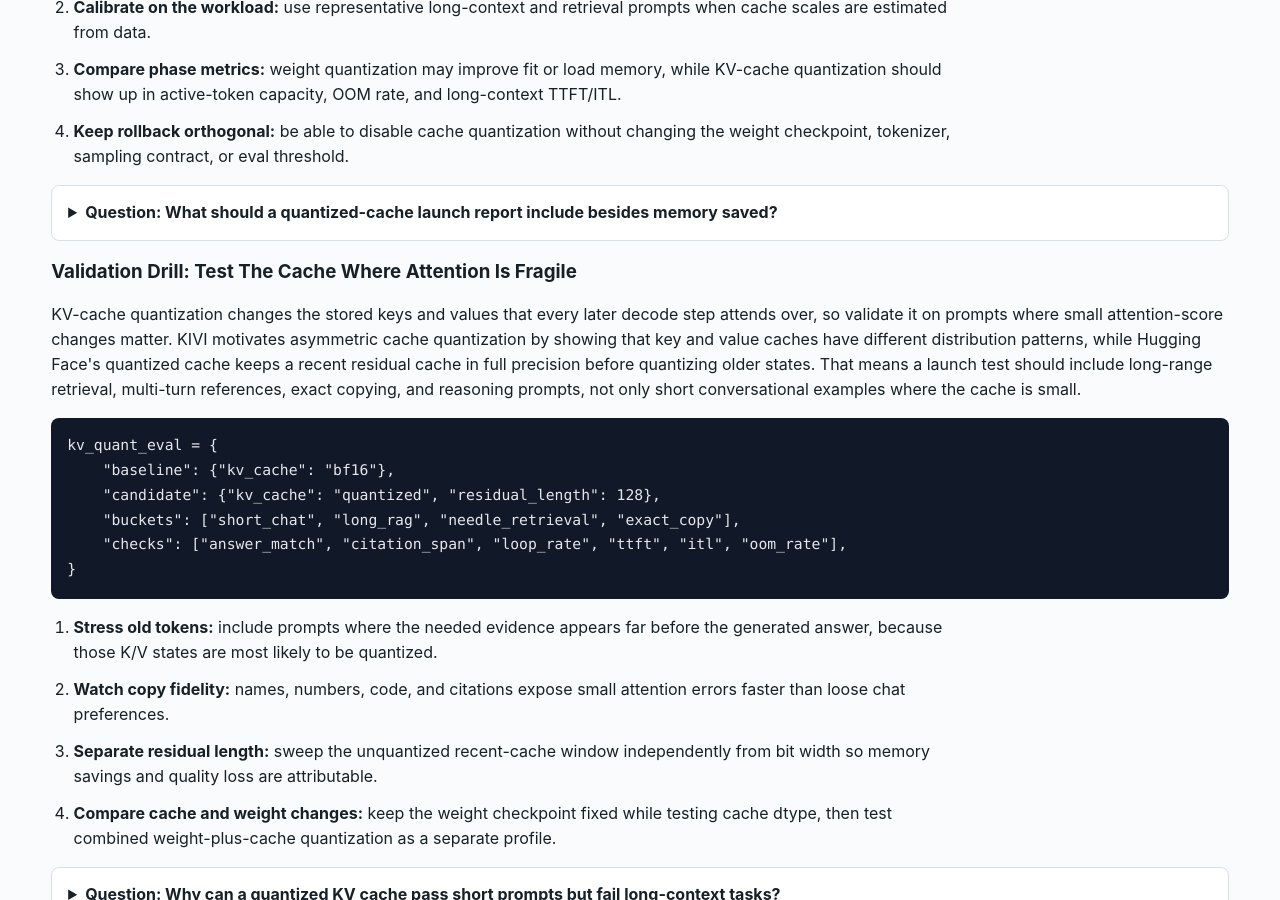
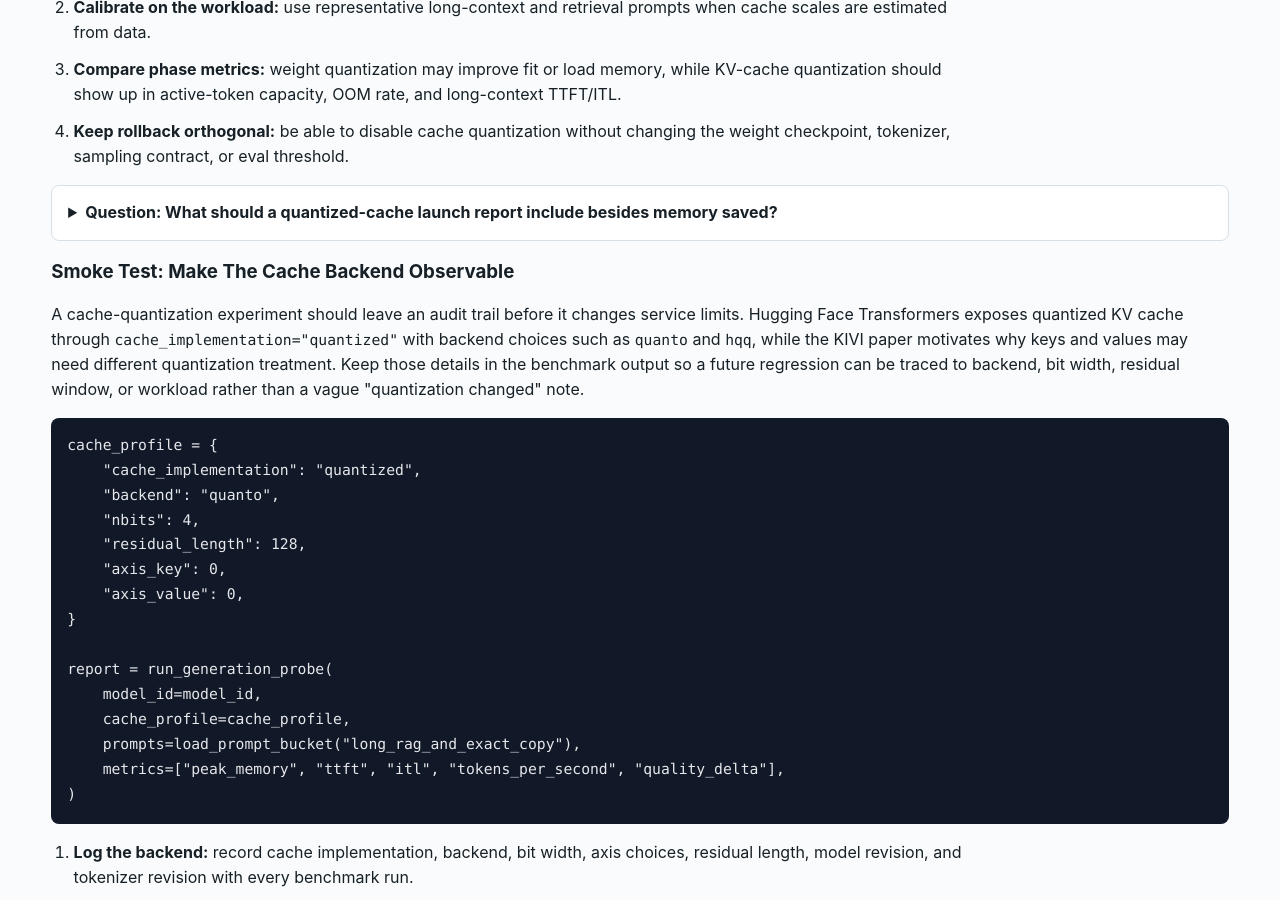
Before and after one commit to kennethli319/kennethli319.github.io, a Jekyll site: the page llm-ml-course/lessons/production-serving.html, which Jekyll copies as it is, in a window 1280 px wide and 900 px high, scrolled down 16823 px. Built offline with Jekyll 4.4.1, drawn with Linux system fonts in a browser that asks for light colours; some of the changed text lies outside the part shown.

Commit message:
Sync LLM course KV cache quantization smoke test

```diff
--- a/llm-ml-course/lessons/production-serving.html
+++ b/llm-ml-course/lessons/production-serving.html
@@ -686,6 +686,41 @@ for profile in quantization_matrix:
         <summary>Question: What should a quantized-cache launch report include besides memory saved?</summary>
         <p>It should include cache dtype, scale source, hardware and engine support, prompt buckets tested, quality deltas, TTFT, ITL, OOM or eviction rate, and the rollback profile that restores the previous cache dtype.</p>
       </details>
+      <h3>Smoke Test: Make The Cache Backend Observable</h3>
+      <p>
+        A cache-quantization experiment should leave an audit trail before it
+        changes service limits. Hugging Face Transformers exposes quantized KV
+        cache through <code>cache_implementation="quantized"</code> with backend
+        choices such as <code>quanto</code> and <code>hqq</code>, while the KIVI
+        paper motivates why keys and values may need different quantization
+        treatment. Keep those details in the benchmark output so a future
+        regression can be traced to backend, bit width, residual window, or
+        workload rather than a vague "quantization changed" note.
+      </p>
+      <pre><code class="language-python">cache_profile = {
+    "cache_implementation": "quantized",
+    "backend": "quanto",
+    "nbits": 4,
+    "residual_length": 128,
+    "axis_key": 0,
+    "axis_value": 0,
+}
+
+report = run_generation_probe(
+    model_id=model_id,
+    cache_profile=cache_profile,
+    prompts=load_prompt_bucket("long_rag_and_exact_copy"),
+    metrics=["peak_memory", "ttft", "itl", "tokens_per_second", "quality_delta"],
+)</code></pre>
+      <ol class="steps">
+        <li><strong>Log the backend:</strong> record cache implementation, backend, bit width, axis choices, residual length, model revision, and tokenizer revision with every benchmark run.</li>
+        <li><strong>Compare one change:</strong> hold weights, sampling, prompt bucket, and max tokens fixed while changing only the cache profile.</li>
+        <li><strong>Include rollback evidence:</strong> save the baseline memory and latency counters beside the candidate so disabling cache quantization is a known path, not a guess.</li>
+      </ol>
+      <details class="qa">
+        <summary>Question: Why is backend metadata part of correctness?</summary>
+        <p>Different cache backends, axes, bit widths, and residual windows can store different approximations of the same K/V states. Without that metadata, a quality or latency change cannot be reproduced or rolled back cleanly.</p>
+      </details>
       <h3>Validation Drill: Test The Cache Where Attention Is Fragile</h3>
       <p>
         KV-cache quantization changes the stored keys and values that every
```
